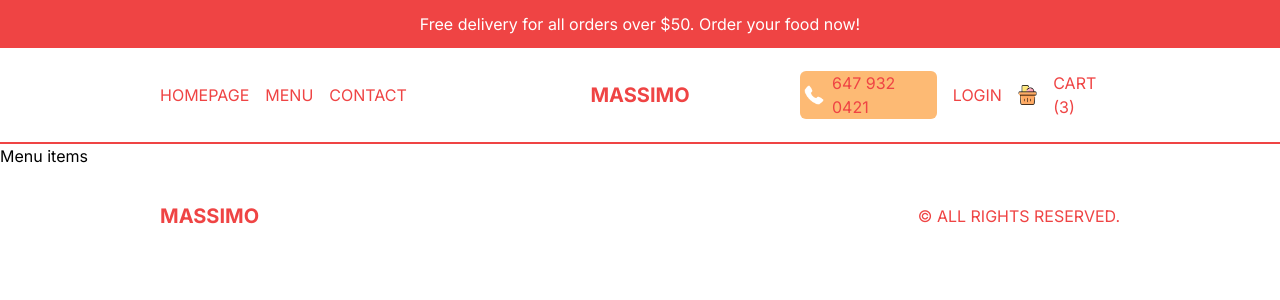
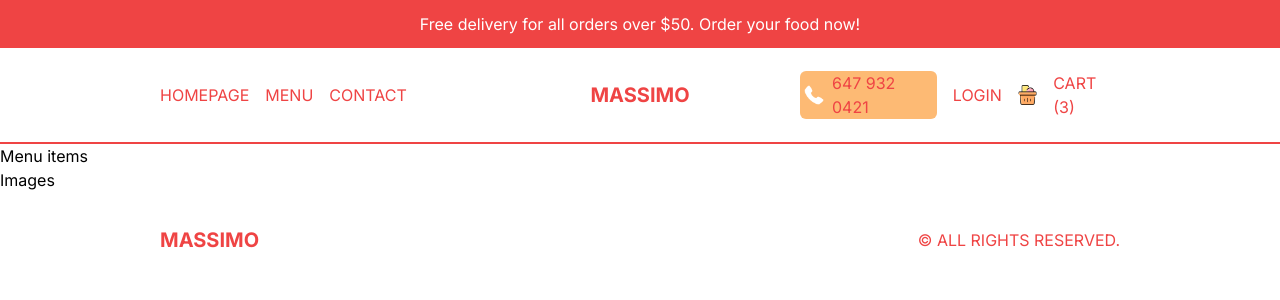
Before and after one commit to samincgs/Massimo, a Next.js app: page /menu in a window 1280 px wide. Shown: the top 300 px of the page. Built offline with nearby package versions, Linux system fonts and the light colour scheme.

Commit message:
Still working on menu page

```diff
--- a/src/app/menu/page.tsx
+++ b/src/app/menu/page.tsx
@@ -3,7 +3,10 @@ import React from "react";
 const MenuPage = () => {
   return (
     <div>
+      {/* Text Container */}
       <div>Menu items</div>
+      {/* Image Container */}
+      <div>Images</div>
     </div>
   );
 };
```
